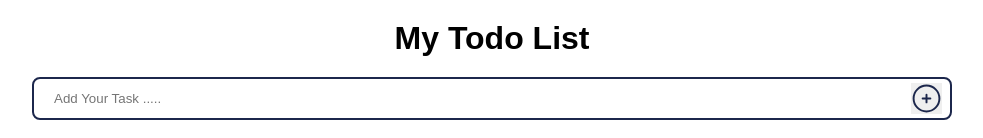
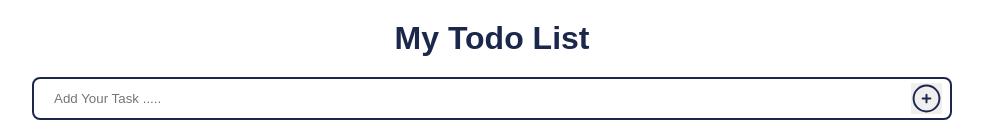
Before and after one commit to httpsvishal/todolist, a plain HTML site: page index.html in a window 1280 px wide. Shown: the top 138 px of the page, without its empty margins (148-1131 px from the left). Drawn offline with Linux system fonts and the light colour scheme.

Commit message:
changed heading color

```diff
--- a/style.css
+++ b/style.css
@@ -67,3 +67,6 @@
 img:hover{
     transform: scale(1.1);
 }
+h1{
+    color: #1C274C;
+}
```
